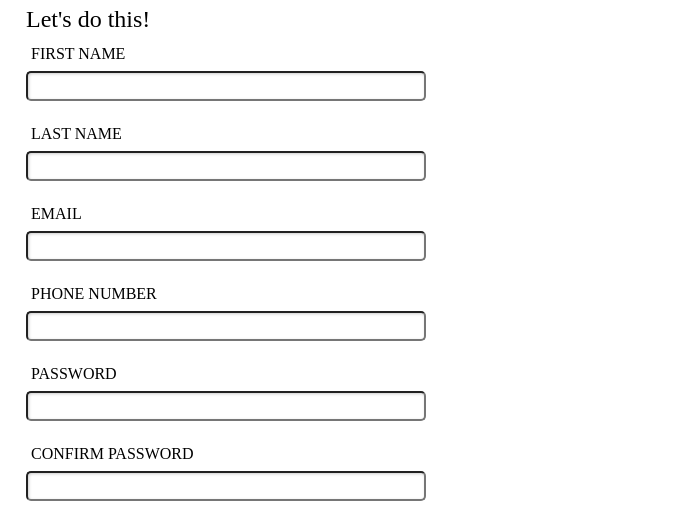
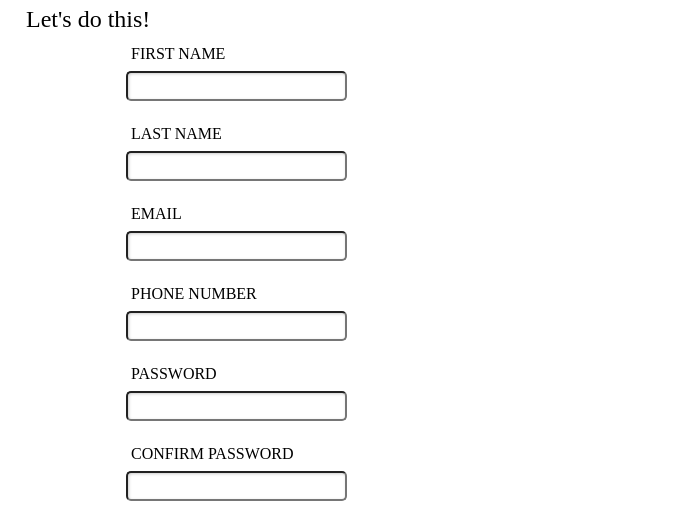
Before and after one commit to 1jeffreyli/signupform, a plain HTML site: page index.html in a window 1280 px wide. Shown: the part 203-721 px from the top of the page, 644-1340 px from the left, 696 px wide, since content can reach past the window. Drawn offline with Linux system fonts and the light colour scheme.

Commit message:
Add signup styling and spacing

```diff
--- a/styles.css
+++ b/styles.css
@@ -156,7 +156,7 @@ button, input {
 
 fieldset {
     padding: 10px 30px 0;
-    width: 400px;
+    width: 100%;
 }
 
 fieldset > div {
@@ -225,3 +225,8 @@ input {
 input:invalid {
     border: 2px solid red;
 }
+
+fieldset > div:nth-child(-n+7) {
+    display: inline-block;
+    margin-left: 100px;
+}
```
